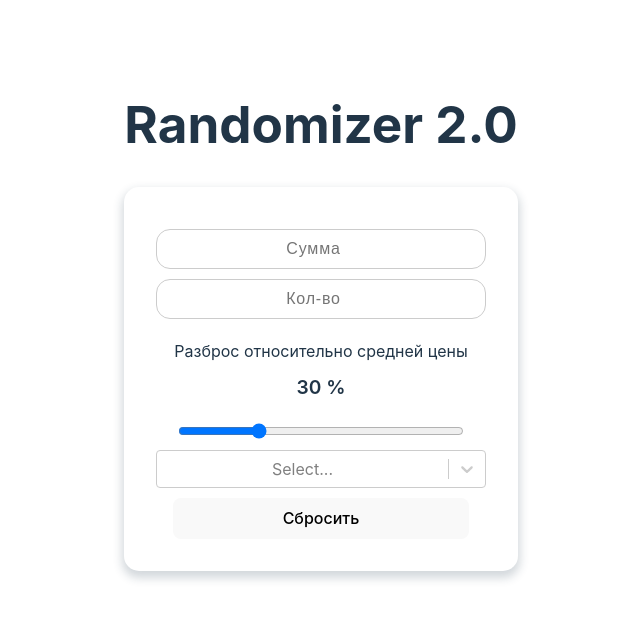
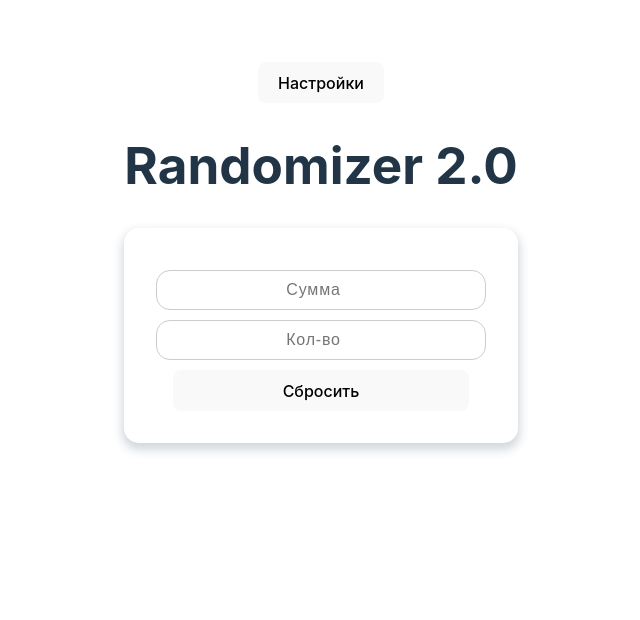
Before and after one commit to Yogurt7v/Randomizer2.0, a React (Vite) app: page / in a window 1280 px wide. Shown: the top 620 px of the page, without its empty margins (319-959 px from the left). Built offline with nearby package versions, Linux system fonts and the light colour scheme.

Commit message:
almost done

```diff
--- a/src/App.jsx
+++ b/src/App.jsx
@@ -9,6 +9,7 @@ function App() {
   const [quantity, setQuantity] = useState(0)
   const [coefficient, setCoefficient] = useState(0.3)
   const [interest, setInterest] = useState(5)
+  const [settingsVisible, setSettingsVisible] = useState(false)
   const options = [
     { value: 0.5, label: "0.5%"  },
     { value: 1, label: "1%" },
@@ -82,17 +83,27 @@ function App() {
 
   return (
     <>
+      <div className="header">
+        <button className="settings" onClick={() => setSettingsVisible(!settingsVisible)}>Настройки</button>
+      </div>
       <h1>Randomizer 2.0</h1>
       <div className="card">
         <div className="inputs">
           <input type="number" autoComplete="off" placeholder='Сумма'onChange={(e)=> {setDocSum(e.target.value)}} id='sum'/>
-          <input type="number" autoComplete="off" placeholder='Кол-во' onChange={(e)=> setQuantity(e.target.value)} id='quantity'/>        </div>
-          <div className='range'>
-            <label>Разброс относительно средней цены</label>
-            <div className='coefficient'>{coefficient*100} %</div>
-            <input type="range" id="range" name="range" min="0.1" max="0.9" step="0.1" defaultValue="0.3" onChange={(e)=> setCoefficient(e.target.value)}></input>
+          <input type="number" autoComplete="off" placeholder='Кол-во' onChange={(e)=> setQuantity(e.target.value)} id='quantity'/>
+        </div>
+        {settingsVisible? (
+          <>
+          <div className="settingsWrapper">
+            <div className='range'>
+              <label>Разброс относительно средней цены</label>
+              <div className='coefficient'>{coefficient*100} %</div>
+              <input type="range" id="range" name="range" min="0.1" max="0.9" step="0.1" defaultValue="0.3" onChange={(e)=> setCoefficient(e.target.value)}></input>
+            </div>
           </div>
           <MyComponent  className='select'/>
+          </>
+        ) : null}
           <button className="resetBtn" onClick={Reset}>Сбросить</button>
       </div>
       <Component result={result } reset={Reset} interest={interest}/>
--- a/src/assets/component.jsx
+++ b/src/assets/component.jsx
@@ -1,6 +1,7 @@
 import style from "./component.module.css";
 import copySvg from "./copy-svgrepo-com.svg";
 import { useState } from "react";
+import dataBase from "./dataBase";
 
 // eslint-disable-next-line react/prop-types
 export const Component = ({ result, reset, interest }) => {
@@ -10,12 +11,12 @@ export const Component = ({ result, reset, interest }) => {
     navigator.clipboard.writeText(text);
   }
 
-  function getUid() {
-    return Math.random() * (100000000000 - 0) + 0;
-  }
+//   function getUid() {
+//     return Math.random() * (100000000000 - 0) + 0;
+//   }
 
   return (
-    <div className={style.component} key={getUid()}>
+    <div className={style.component} key={1}>
       <button
         className={style.componentBtn}
         onClick={() => setVisible(!visible)}
```
Also changed, not shown: src/assets/settings-svgrepo-com.svg (added).
